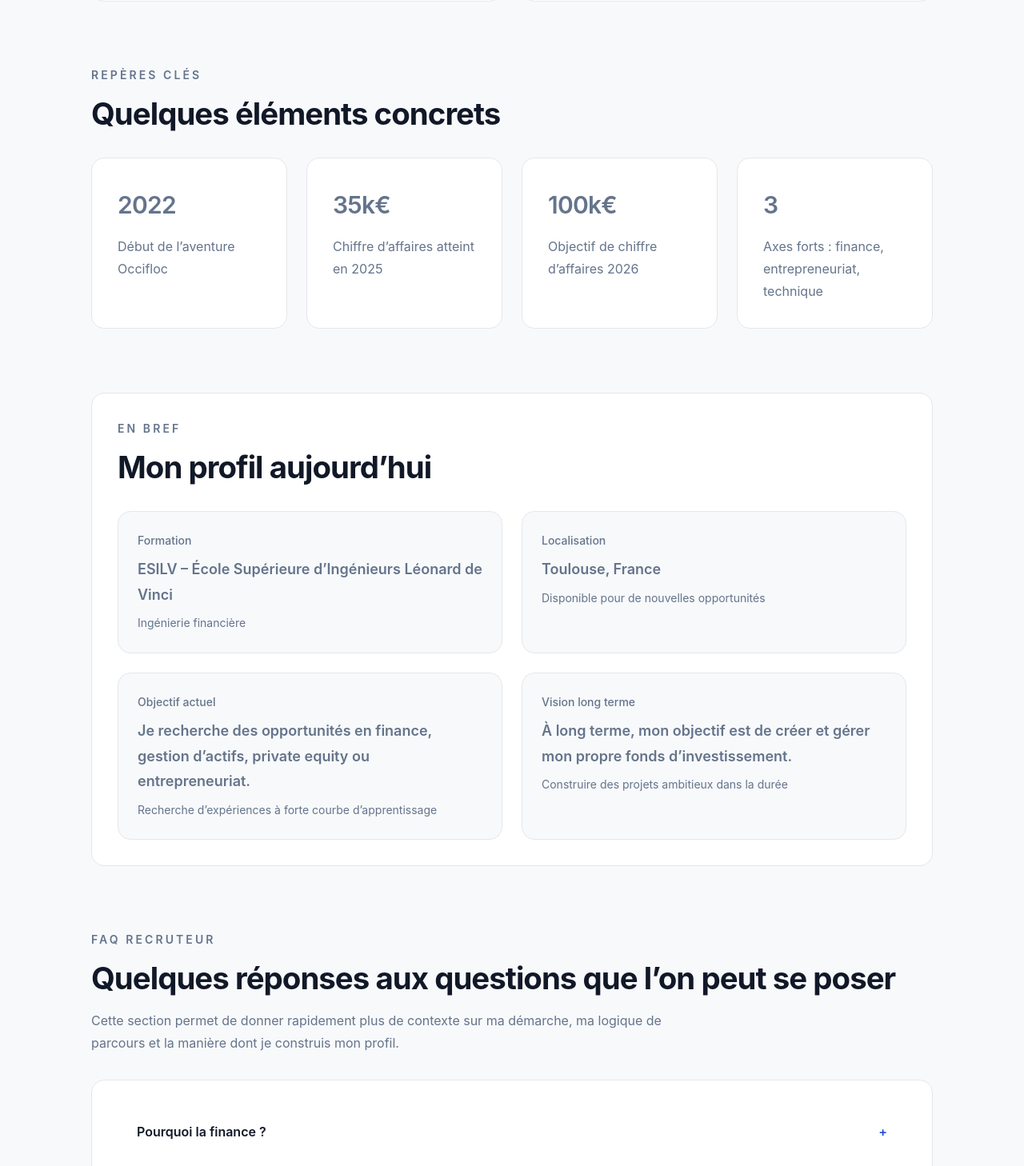
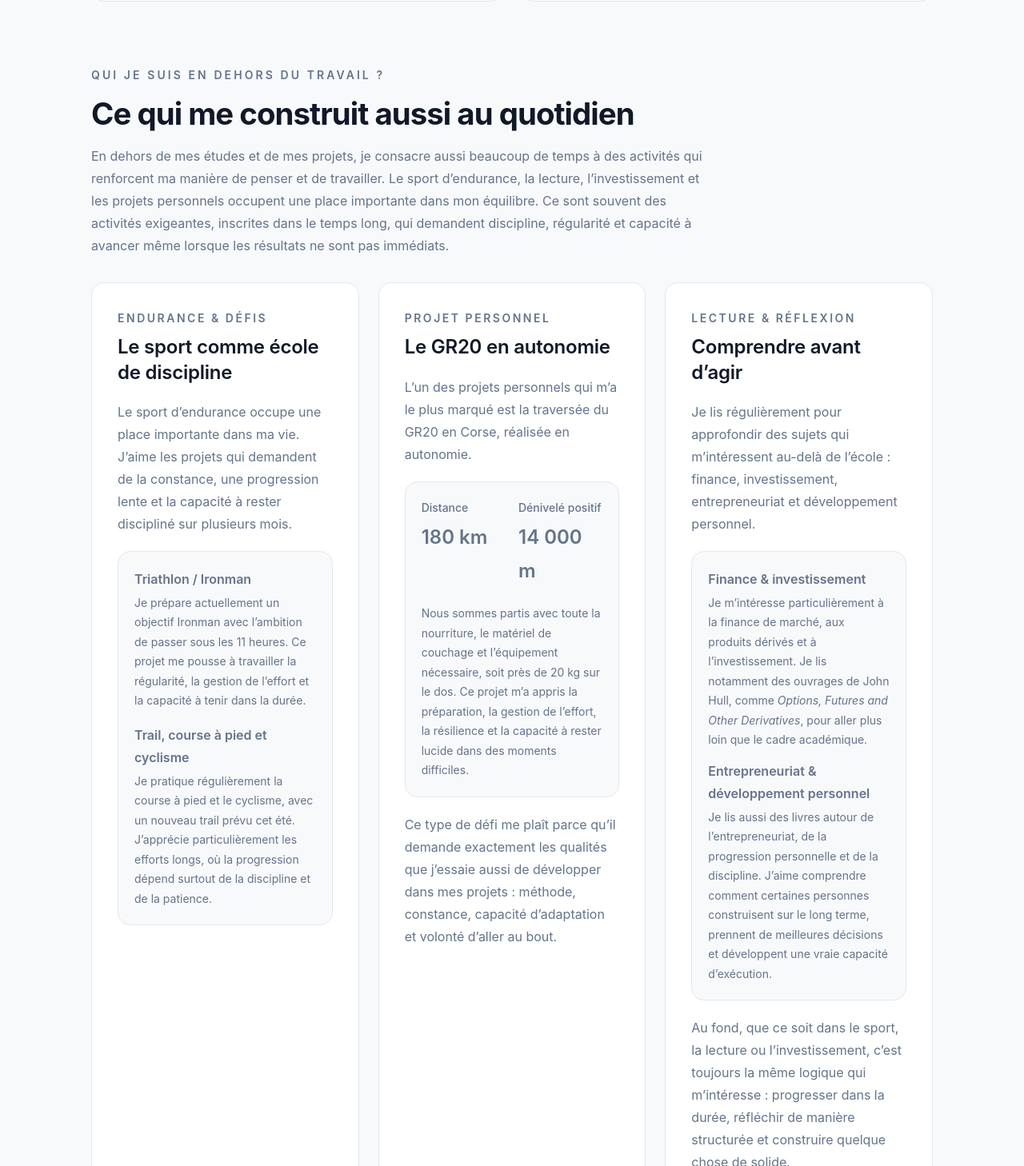
Before and after one commit to MaximeFARRE/Site_stage, a Next.js app: page /a-propos in a window 1280 px wide. Shown: the part 3132-4590 px from the top of the page at 80% size. Built offline with nearby package versions, Linux system fonts and the light colour scheme.

Commit message:
feat: add "Qui je suis en dehors du travail" section

```diff
--- a/src/app/a-propos/page.tsx
+++ b/src/app/a-propos/page.tsx
@@ -350,6 +350,184 @@ export default function AboutPage() {
           <div className="space-y-8">
             <div className="space-y-3">
               <p className="text-sm font-semibold uppercase tracking-[0.22em] text-[var(--primary)]">
+                Qui je suis en dehors du travail ?
+              </p>
+
+              <h2 className="section-title">
+                Ce qui me construit aussi au quotidien
+              </h2>
+
+              <p className="max-w-3xl text-[var(--muted)] leading-8">
+                En dehors de mes études et de mes projets, je consacre aussi beaucoup de
+                temps à des activités qui renforcent ma manière de penser et de travailler.
+                Le sport d’endurance, la lecture, l’investissement et les projets
+                personnels occupent une place importante dans mon équilibre. Ce sont
+                souvent des activités exigeantes, inscrites dans le temps long, qui
+                demandent discipline, régularité et capacité à avancer même lorsque les
+                résultats ne sont pas immédiats.
+              </p>
+            </div>
+
+            <div className="grid gap-6 lg:grid-cols-3">
+              <div className="card p-8">
+                <div className="space-y-5">
+                  <div>
+                    <p className="text-sm font-semibold uppercase tracking-[0.18em] text-[var(--primary)]">
+                      Endurance & défis
+                    </p>
+
+                    <h3 className="mt-2 text-2xl font-semibold text-[var(--foreground)]">
+                      Le sport comme école de discipline
+                    </h3>
+                  </div>
+
+                  <p className="leading-8 text-[var(--muted)]">
+                    Le sport d’endurance occupe une place importante dans ma vie. J’aime
+                    les projets qui demandent de la constance, une progression lente et la
+                    capacité à rester discipliné sur plusieurs mois.
+                  </p>
+
+                  <div className="space-y-4 rounded-2xl border border-[var(--border)] bg-[var(--background)] p-5">
+                    <div>
+                      <p className="font-semibold text-[var(--foreground)]">
+                        Triathlon / Ironman
+                      </p>
+                      <p className="mt-1 text-sm leading-7 text-[var(--muted)]">
+                        Je prépare actuellement un objectif Ironman avec l’ambition de
+                        passer sous les 11 heures. Ce projet me pousse à travailler la
+                        régularité, la gestion de l’effort et la capacité à tenir dans la
+                        durée.
+                      </p>
+                    </div>
+
+                    <div>
+                      <p className="font-semibold text-[var(--foreground)]">
+                        Trail, course à pied et cyclisme
+                      </p>
+                      <p className="mt-1 text-sm leading-7 text-[var(--muted)]">
+                        Je pratique régulièrement la course à pied et le cyclisme, avec un
+                        nouveau trail prévu cet été. J’apprécie particulièrement les
+                        efforts longs, où la progression dépend surtout de la discipline et
+                        de la patience.
+                      </p>
+                    </div>
+                  </div>
+                </div>
+              </div>
+
+              <div className="card p-8">
+                <div className="space-y-5">
+                  <div>
+                    <p className="text-sm font-semibold uppercase tracking-[0.18em] text-[var(--primary)]">
+                      Projet personnel
+                    </p>
+
+                    <h3 className="mt-2 text-2xl font-semibold text-[var(--foreground)]">
+                      Le GR20 en autonomie
+                    </h3>
+                  </div>
+
+                  <p className="leading-8 text-[var(--muted)]">
+                    L’un des projets personnels qui m’a le plus marqué est la traversée du
+                    GR20 en Corse, réalisée en autonomie.
+                  </p>
+
+                  <div className="rounded-2xl border border-[var(--border)] bg-[var(--background)] p-5">
+                    <div className="grid grid-cols-2 gap-4">
+                      <div>
+                        <p className="text-sm font-medium text-[var(--muted)]">
+                          Distance
+                        </p>
+                        <p className="mt-1 text-2xl font-semibold text-[var(--foreground)]">
+                          180 km
+                        </p>
+                      </div>
+
+                      <div>
+                        <p className="text-sm font-medium text-[var(--muted)]">
+                          Dénivelé positif
+                        </p>
+                        <p className="mt-1 text-2xl font-semibold text-[var(--foreground)]">
+                          14 000 m
+                        </p>
+                      </div>
+                    </div>
+
+                    <p className="mt-5 text-sm leading-7 text-[var(--muted)]">
+                      Nous sommes partis avec toute la nourriture, le matériel de couchage
+                      et l’équipement nécessaire, soit près de 20 kg sur le dos. Ce projet
+                      m’a appris la préparation, la gestion de l’effort, la résilience et
+                      la capacité à rester lucide dans des moments difficiles.
+                    </p>
+                  </div>
+
+                  <p className="leading-8 text-[var(--muted)]">
+                    Ce type de défi me plaît parce qu’il demande exactement les qualités
+                    que j’essaie aussi de développer dans mes projets : méthode, constance,
+                    capacité d’adaptation et volonté d’aller au bout.
+                  </p>
+                </div>
+              </div>
+
+              <div className="card p-8">
+                <div className="space-y-5">
+                  <div>
+                    <p className="text-sm font-semibold uppercase tracking-[0.18em] text-[var(--primary)]">
+                      Lecture & réflexion
+                    </p>
+
+                    <h3 className="mt-2 text-2xl font-semibold text-[var(--foreground)]">
+                      Comprendre avant d’agir
+                    </h3>
+                  </div>
+
+                  <p className="leading-8 text-[var(--muted)]">
+                    Je lis régulièrement pour approfondir des sujets qui m’intéressent au-delà
+                    de l’école : finance, investissement, entrepreneuriat et développement
+                    personnel.
+                  </p>
+
+                  <div className="space-y-3 rounded-2xl border border-[var(--border)] bg-[var(--background)] p-5">
+                    <div>
+                      <p className="font-semibold text-[var(--foreground)]">
+                        Finance & investissement
+                      </p>
+                      <p className="mt-1 text-sm leading-7 text-[var(--muted)]">
+                        Je m’intéresse particulièrement à la finance de marché, aux produits
+                        dérivés et à l’investissement. Je lis notamment des ouvrages de
+                        John Hull, comme <em>Options, Futures and Other Derivatives</em>,
+                        pour aller plus loin que le cadre académique.
+                      </p>
+                    </div>
+
+                    <div>
+                      <p className="font-semibold text-[var(--foreground)]">
+                        Entrepreneuriat & développement personnel
+                      </p>
+                      <p className="mt-1 text-sm leading-7 text-[var(--muted)]">
+                        Je lis aussi des livres autour de l’entrepreneuriat, de la
+                        progression personnelle et de la discipline. J’aime comprendre
+                        comment certaines personnes construisent sur le long terme, prennent
+                        de meilleures décisions et développent une vraie capacité
+                        d’exécution.
+                      </p>
+                    </div>
+                  </div>
+
+                  <p className="leading-8 text-[var(--muted)]">
+                    Au fond, que ce soit dans le sport, la lecture ou l’investissement,
+                    c’est toujours la même logique qui m’intéresse : progresser dans la
+                    durée, réfléchir de manière structurée et construire quelque chose de
+                    solide.
+                  </p>
+                </div>
+              </div>
+            </div>
+          </div>
+
+          <div className="space-y-8">
+            <div className="space-y-3">
+              <p className="text-sm font-semibold uppercase tracking-[0.22em] text-[var(--primary)]">
                 Repères clés
               </p>
               <h2 className="section-title">Quelques éléments concrets</h2>
```
